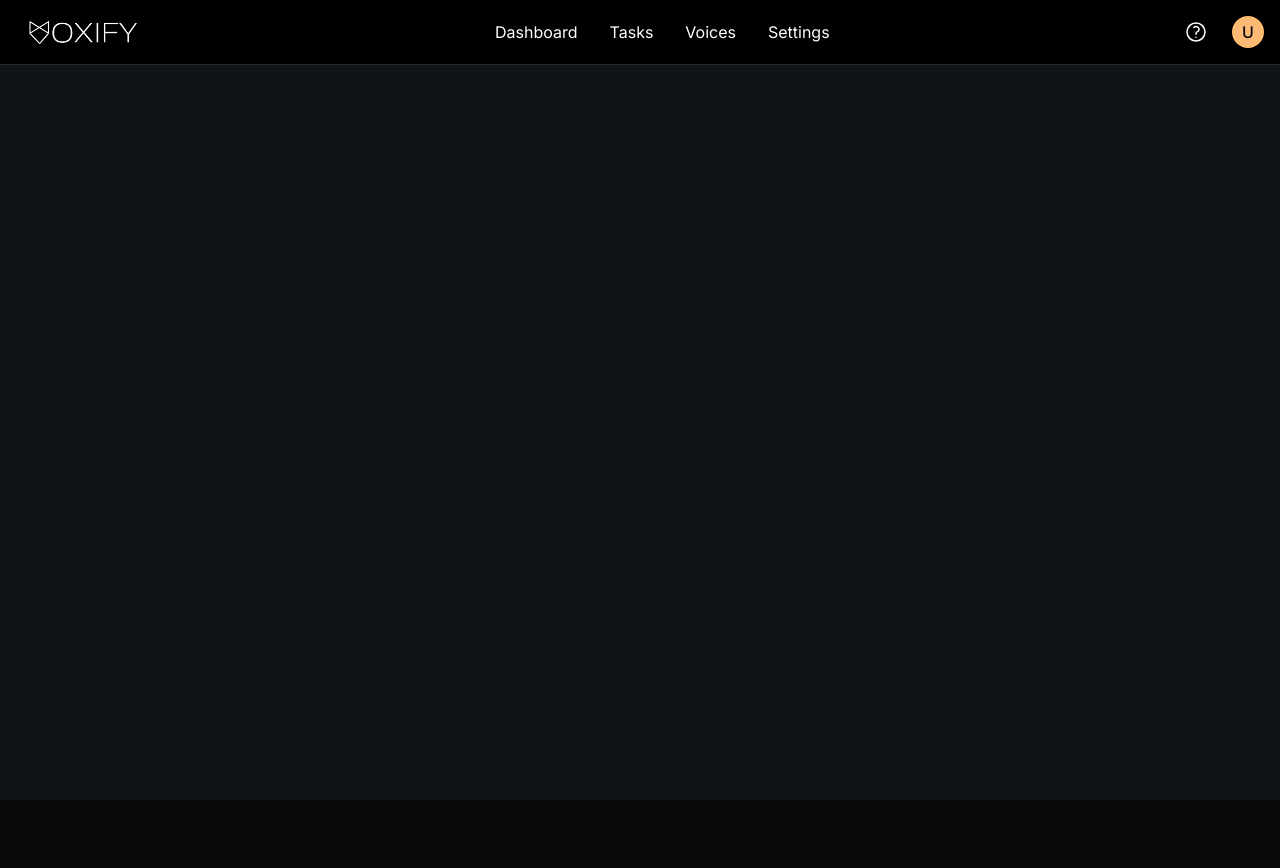
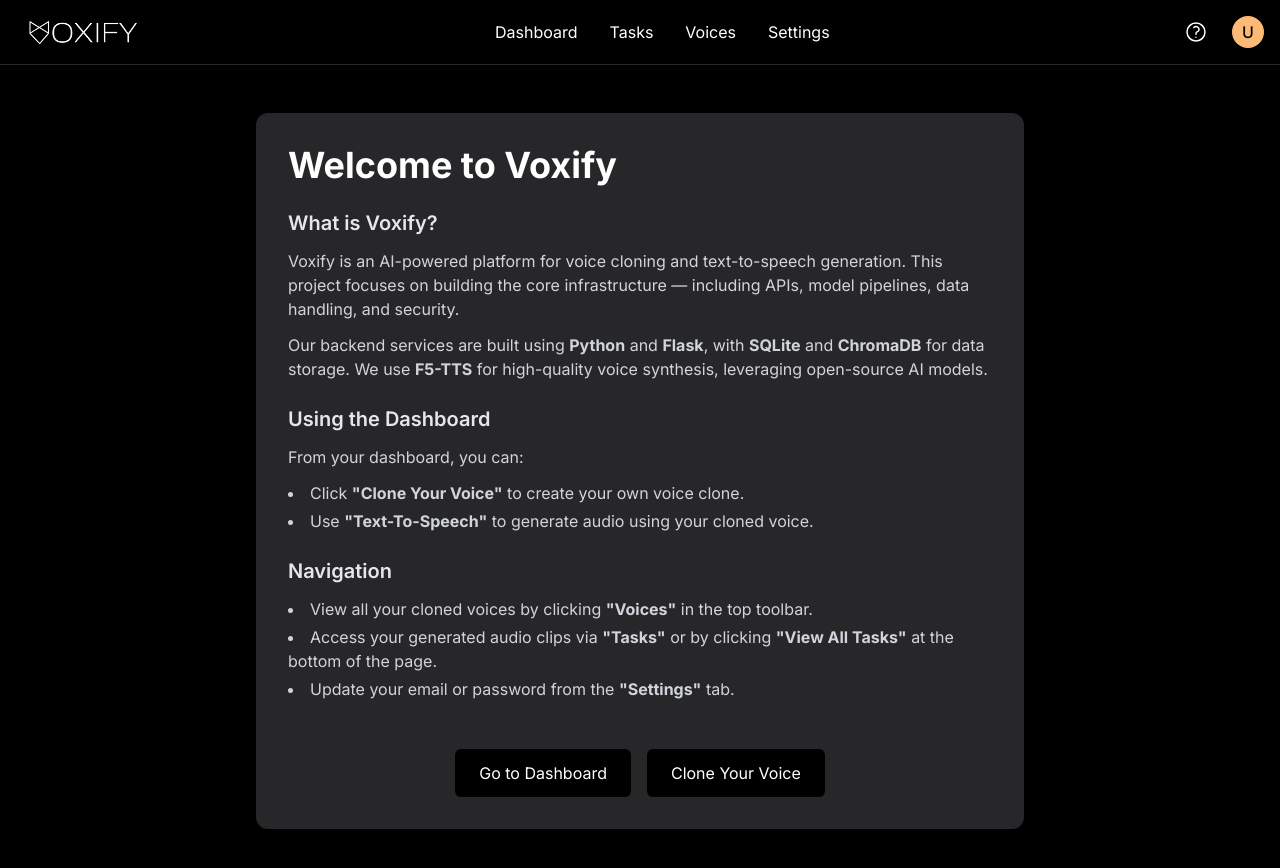
Before and after one commit to Montagy-AI/Voxify, a React (Create React App) app in the folder frontend/: page /help in a window 1280 px wide. Shown: the top 868 px of the page. Before the commit the page ends 800 px from the top, so only its background shows below. Built offline with nearby package versions, Linux system fonts and the light colour scheme; no server answers; sample sign-in values are in the browser's storage.

Commit message:
help page added

```diff
--- a/frontend/src/App.js
+++ b/frontend/src/App.js
@@ -8,6 +8,7 @@ import VoiceClone from './pages/VoiceClone';
 import TextToSpeech from './pages/TextToSpeech';
 import Tasks from './pages/Tasks';
 import Settings from './pages/Settings';
+import HelpPage from './pages/HelpPage';
 import authService from './services/auth.service';
 
 // Protected Route Component
@@ -102,10 +103,15 @@ function App() {
             </ProtectedRoute>
           } />
 
+          <Route path="/help" element={
+            <HelpPage />
+          } />
+
           {/* Redirect root to dashboard or login */}
           <Route path="/" element={
             <Navigate to={authService.isAuthenticated() ? "/dashboard" : "/login"} replace />
           } />
+
         </Routes>
       </div>
     </Router>
--- a/frontend/src/components/Navbar.js
+++ b/frontend/src/components/Navbar.js
@@ -59,7 +59,10 @@ const Navbar = () => {
         {/* Right section with help and profile */}
         {isAuthenticated ? (
           <div className="flex items-center space-x-4">
-            <button className="text-white p-2 rounded-full hover:bg-zinc-900 transition-colors">
+            <button
+              onClick={() => navigate('/help')}
+              className="text-white p-2 rounded-full hover:bg-zinc-900 transition-colors"
+            >
               <svg xmlns="http://www.w3.org/2000/svg" fill="none" viewBox="0 0 24 24" strokeWidth={1.5} stroke="currentColor" className="w-6 h-6">
                 <path strokeLinecap="round" strokeLinejoin="round" d="M9.879 7.519c1.171-1.025 3.071-1.025 4.242 0 1.172 1.025 1.172 2.687 0 3.712-.203.179-.43.326-.67.442-.745.361-1.45.999-1.45 1.827v.75M21 12a9 9 0 11-18 0 9 9 0 0118 0zm-9 5.25h.008v.008H12v-.008z" />
               </svg>
--- /dev/null
+++ b/frontend/src/pages/HelpPage.js
@@ -0,0 +1,76 @@
+import React from 'react';
+import { useNavigate } from 'react-router-dom';
+
+const HelpPage = () => {
+  const navigate = useNavigate();
+
+  return (
+    <div className="min-h-screen bg-black text-white px-4 py-12">
+      <div className="max-w-3xl mx-auto">
+        <div className="bg-zinc-800 rounded-xl shadow-lg p-8 space-y-6">
+          <h1 className="text-4xl font-bold">Welcome to Voxify</h1>
+
+          <section className="space-y-3">
+            <h2 className="text-xl font-semibold text-gray-200">What is Voxify?</h2>
+            <p className="text-gray-300">
+              Voxify is an AI-powered platform for voice cloning and text-to-speech generation.
+              This project focuses on building the core infrastructure — including APIs, model pipelines, data handling, and security.
+            </p>
+            <p className="text-gray-300">
+              Our backend services are built using <strong>Python</strong> and <strong>Flask</strong>, with <strong>SQLite</strong> and <strong>ChromaDB</strong> for data storage.
+              We use <strong>F5-TTS</strong> for high-quality voice synthesis, leveraging open-source AI models.
+            </p>
+          </section>
+
+          <section className="space-y-3">
+            <h2 className="text-xl font-semibold text-gray-200">Using the Dashboard</h2>
+            <p className="text-gray-300">
+              From your dashboard, you can:
+            </p>
+            <ul className="list-disc list-inside text-gray-300 space-y-1">
+              <li>
+                Click <strong>"Clone Your Voice"</strong> to create your own voice clone.
+              </li>
+              <li>
+                Use <strong>"Text-To-Speech"</strong> to generate audio using your cloned voice.
+              </li>
+            </ul>
+          </section>
+
+          <section className="space-y-3">
+            <h2 className="text-xl font-semibold text-gray-200">Navigation</h2>
+            <ul className="list-disc list-inside text-gray-300 space-y-1">
+              <li>
+                View all your cloned voices by clicking <strong>"Voices"</strong> in the top toolbar.
+              </li>
+              <li>
+                Access your generated audio clips via <strong>"Tasks"</strong> or by clicking <strong>"View All Tasks"</strong> at the bottom of the page.
+              </li>
+              <li>
+                Update your email or password from the <strong>"Settings"</strong> tab.
+              </li>
+            </ul>
+          </section>
+
+          {/* Action buttons */}
+          <div className="pt-6 flex justify-center gap-4">
+            <button
+              onClick={() => navigate('/dashboard')}
+              className="bg-black text-white px-6 py-3 rounded-md hover:bg-white hover:text-black transition-colors"
+            >
+              Go to Dashboard
+            </button>
+            <button
+              onClick={() => navigate('/voice-clone')}
+              className="bg-black text-white px-6 py-3 rounded-md hover:bg-white hover:text-black transition-colors"
+            >
+              Clone Your Voice
+            </button>
+          </div>
+        </div>
+      </div>
+    </div>
+  );
+};
+
+export default HelpPage;
--- a/frontend/src/pages/Tasks.js
+++ b/frontend/src/pages/Tasks.js
@@ -208,7 +208,7 @@ const Tasks = () => {
   return (
     <div className="min-h-screen bg-black text-white p-8">
       <div className="max-w-6xl mx-auto">
-        <h1 className="text-4xl font-bold mb-12">Generated Voices</h1>
+        <h1 className="text-4xl font-bold mb-12">Generated Audio Files</h1>
 
         {/* Hidden audio element for playback */}
         <audio
```
